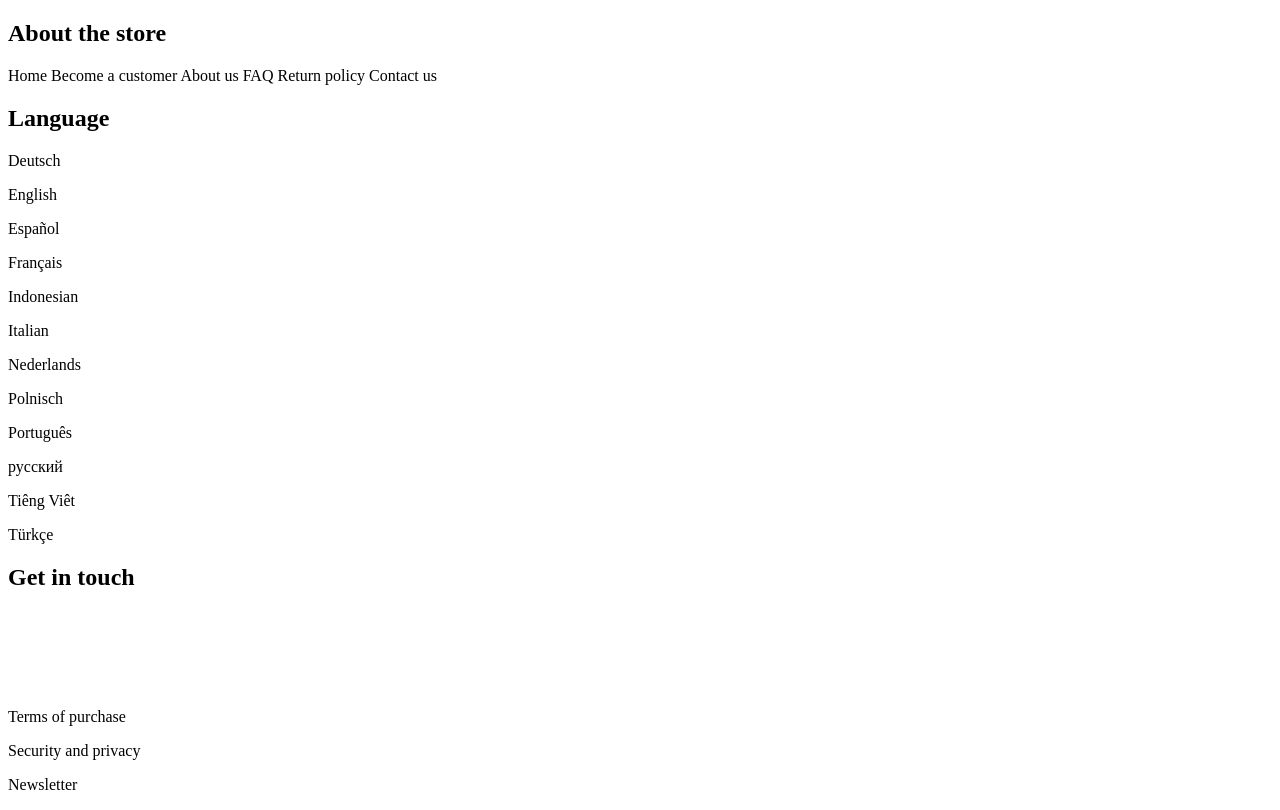
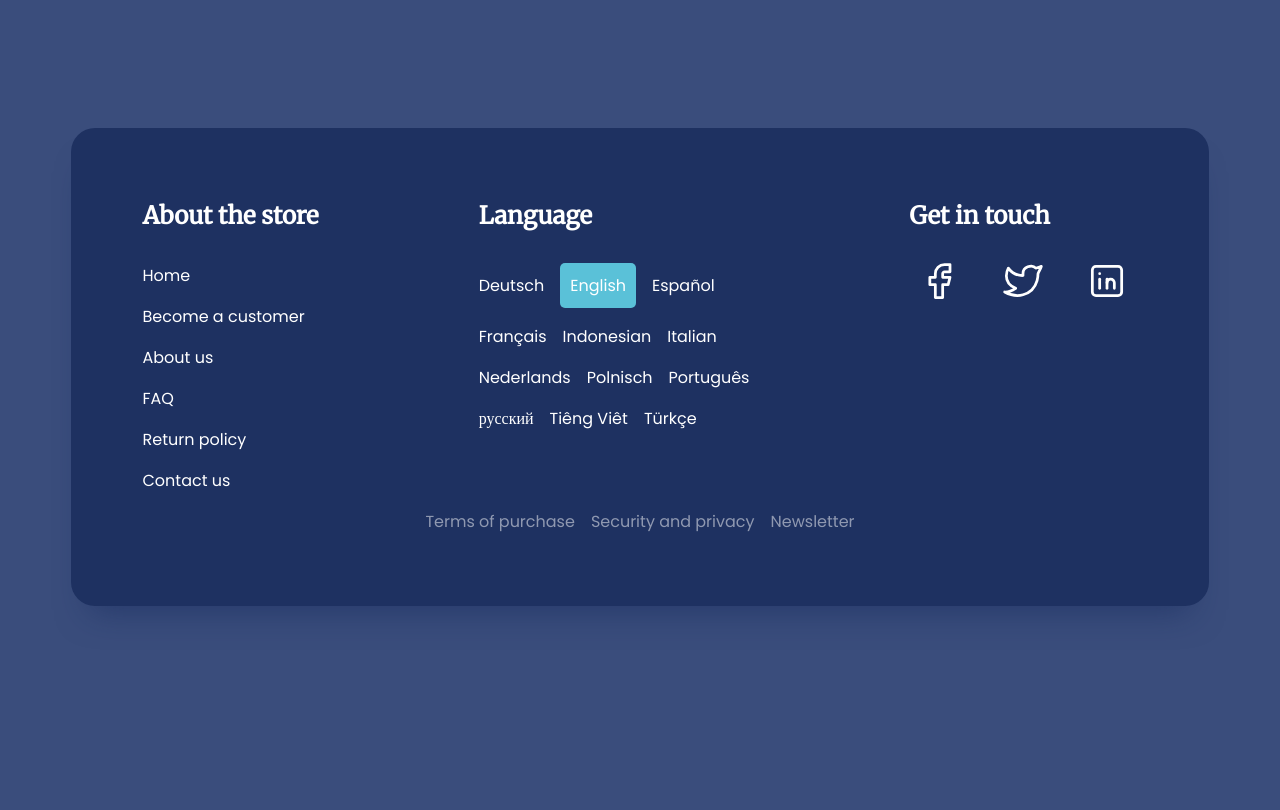
Before and after one commit to T-Babetto/rodape-pagina, a plain HTML site: page index.html in a window 1280 px wide. Drawn offline with Linux system fonts and the light colour scheme; the site is published under a folder, as on GitHub Pages, so addresses that start at the root find nothing.

Commit message:
Update index.html

```diff
--- a/index.html
+++ b/index.html
@@ -13,7 +13,7 @@
       href="https://fonts.googleapis.com/css?family=Poppins"
       rel="stylesheet"
     />
-    <link rel="stylesheet" href="/css/footer.css" />
+    <link rel="stylesheet" href="./css/footer.css" />
   </head>
   <body>
     <main>
```
